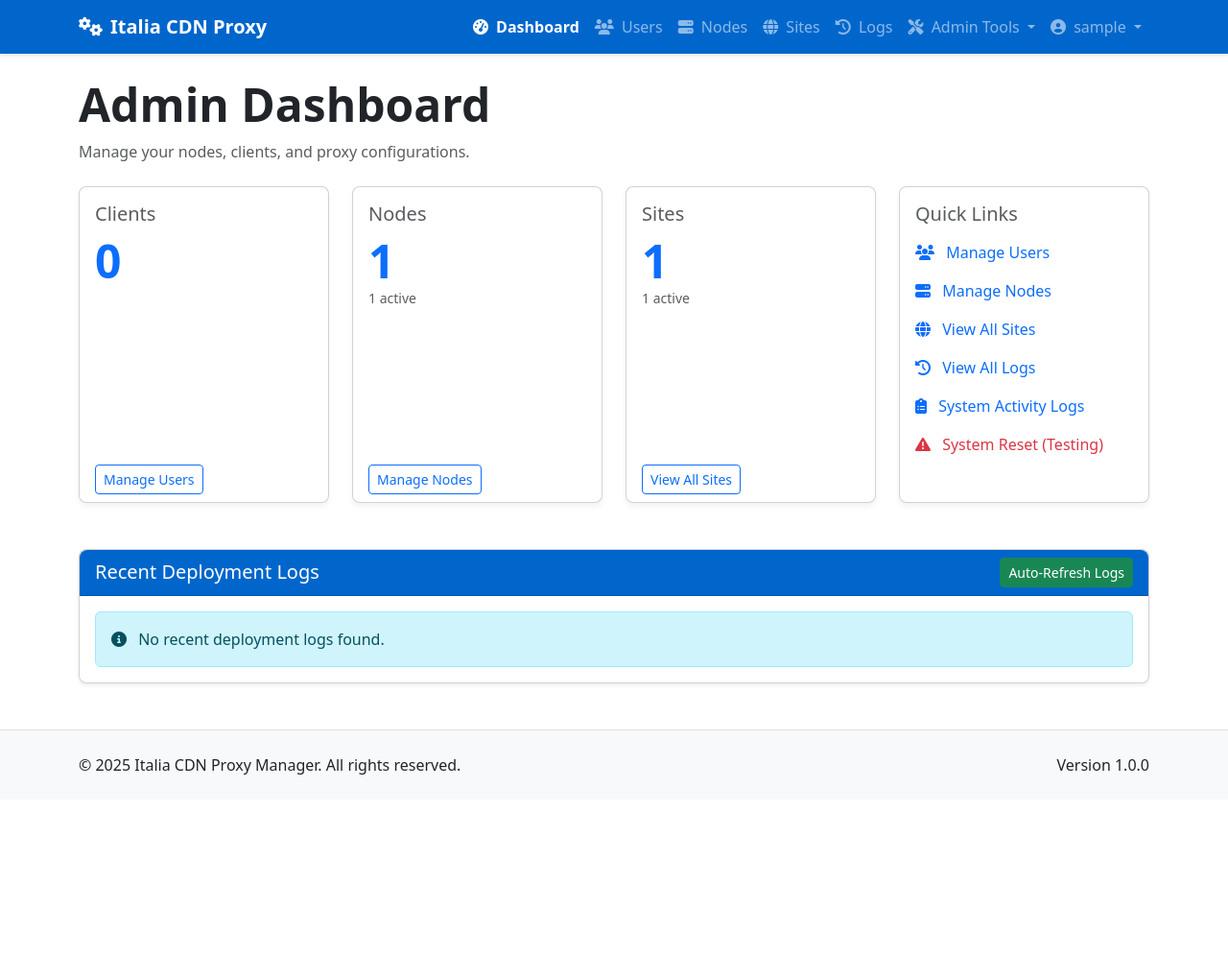
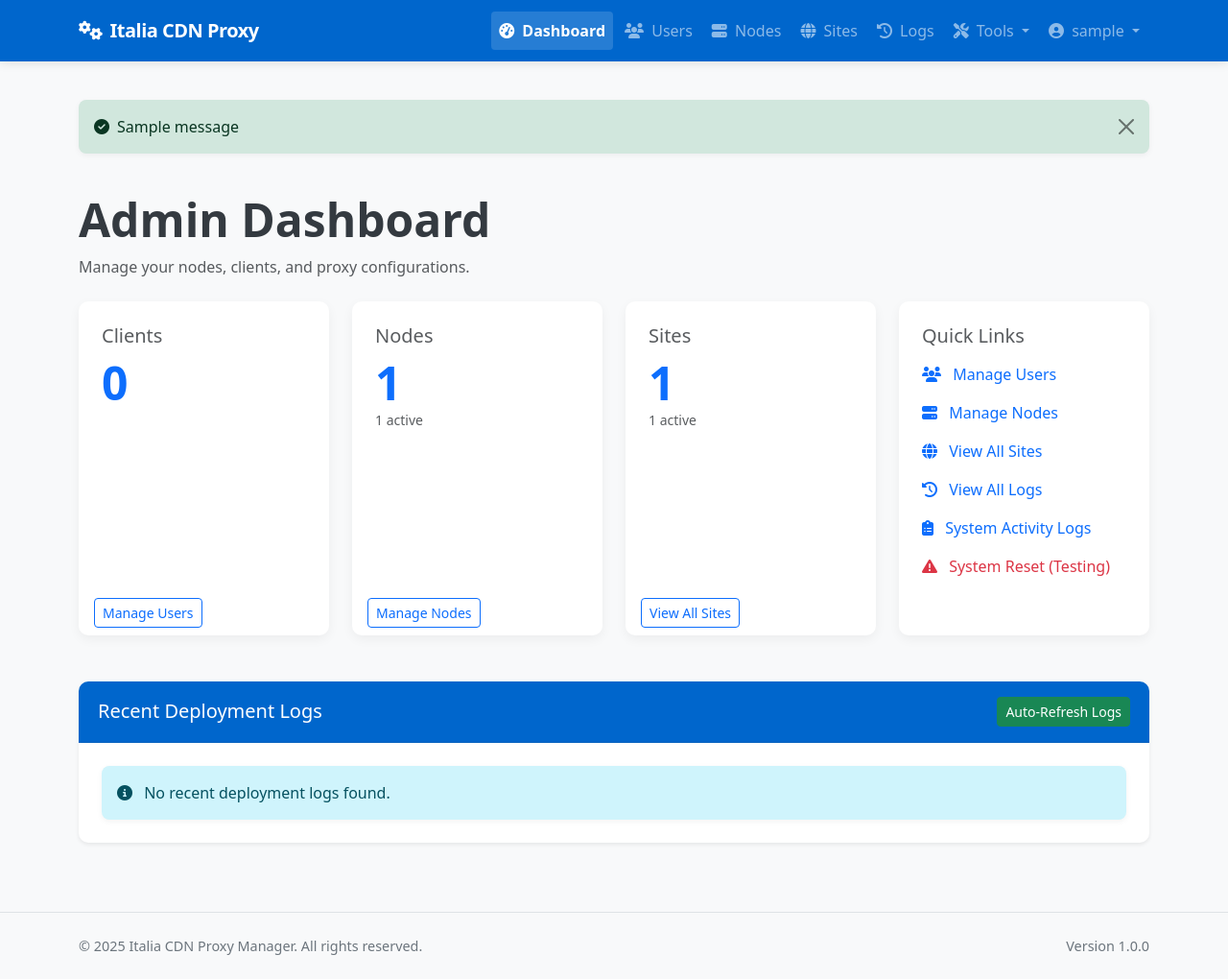
Before and after one commit to fabriziosalmi/reverse-proxy-manager, a Flask app: page /admin/dashboard in a window 1280 px wide. Shown: the whole page at 96% size. Before the commit the page ends 807 px from the top, so only its background shows below. Run offline with Flask 3, Linux system fonts and the light colour scheme; a user stored in the database is signed in; tables that the repository leaves empty hold one stand-in row (values such as "Sample post"); one stand-in notice (Sample message) is shown.

Commit message:
feat: Update base HTML template with enhanced styling and alert messaging system

```diff
--- a/app/templates/base.html
+++ b/app/templates/base.html
@@ -13,67 +13,179 @@
 
     <!-- Custom styles -->
     <style>
+        :root {
+            --primary-color: #0066CC;
+            --primary-dark: #0052a3;
+            --success-color: #198754;
+            --info-color: #0dcaf0;
+            --warning-color: #ffc107;
+            --danger-color: #dc3545;
+        }
+
         body {
             min-height: 100vh;
             display: flex;
             flex-direction: column;
+            background-color: #f8f9fa;
+            color: #343a40;
         }
 
         main {
             flex: 1;
+            padding: 1.5rem 0;
         }
 
         .navbar-brand {
             font-weight: 700;
+            letter-spacing: -0.5px;
         }
 
         .navbar {
-            box-shadow: 0 2px 4px rgba(0, 0, 0, 0.1);
+            box-shadow: 0 2px 10px rgba(0, 0, 0, 0.1);
+            padding: 0.75rem 1rem;
+        }
+
+        .nav-link {
+            font-weight: 500;
+            transition: all 0.2s ease;
+            padding: 0.5rem 1rem;
+            border-radius: 4px;
+            margin: 0 0.125rem;
+        }
+
+        .nav-link:hover {
+            background-color: rgba(255, 255, 255, 0.1);
         }
 
         .card {
-            border-radius: 0.5rem;
-            box-shadow: 0 4px 6px rgba(0, 0, 0, 0.05);
-            margin-bottom: 1.5rem;
+            border-radius: 0.625rem;
+            box-shadow: 0 4px 12px rgba(0, 0, 0, 0.05);
+            border: none;
+            margin-bottom: 1.75rem;
+            overflow: hidden;
+            transition: transform 0.2s, box-shadow 0.2s;
+        }
+
+        .card:hover {
+            transform: translateY(-2px);
+            box-shadow: 0 6px 15px rgba(0, 0, 0, 0.08);
         }
 
         .card-header {
-            border-top-left-radius: 0.5rem !important;
-            border-top-right-radius: 0.5rem !important;
+            border-bottom: 1px solid rgba(0, 0, 0, 0.075);
+            background-color: #fff;
+            padding: 1rem 1.25rem;
+            font-weight: 600;
+        }
+
+        .card-body {
+            padding: 1.5rem;
+        }
+
+        .btn {
+            border-radius: 0.375rem;
+            padding: 0.5rem 1rem;
+            font-weight: 500;
+            transition: all 0.2s;
+        }
+
+        .btn-sm {
+            border-radius: 0.25rem;
+            padding: 0.25rem 0.5rem;
         }
 
         .btn-primary {
-            background-color: #0066CC;
-            border-color: #0066CC;
+            background-color: var(--primary-color);
+            border-color: var(--primary-color);
         }
 
         .btn-primary:hover, .btn-primary:focus {
-            background-color: #0052a3;
-            border-color: #0052a3;
+            background-color: var(--primary-dark);
+            border-color: var(--primary-dark);
         }
 
         .bg-primary {
-            background-color: #0066CC !important;
+            background-color: var(--primary-color) !important;
+        }
+
+        .table {
+            font-size: 0.95rem;
+        }
+
+        .table th {
+            font-weight: 600;
+            border-top: none;
+        }
+
+        .table-striped tbody tr:nth-of-type(odd) {
+            background-color: rgba(0, 0, 0, 0.02);
+        }
+
+        .table-hover tbody tr:hover {
+            background-color: rgba(0, 102, 204, 0.03);
+        }
+
+        .badge {
+            font-weight: 500;
+            padding: 0.35em 0.65em;
+        }
+
+        .progress {
+            height: 0.75rem;
+            border-radius: 0.5rem;
+            background-color: #e9ecef;
         }
 
         .nav-link.active {
             font-weight: 600;
+            background-color: rgba(255, 255, 255, 0.15);
         }
 
-        .sidebar {
-            position: fixed;
-            top: 56px;
-            bottom: 0;
-            left: 0;
-            z-index: 100;
-            padding: 48px 0 0;
-            box-shadow: inset -1px 0 0 rgba(0, 0, 0, .1);
+        .form-control, .form-select {
+            border-radius: 0.375rem;
+            padding: 0.5rem 0.75rem;
+            border-color: #dee2e6;
+        }
+
+        .form-control:focus, .form-select:focus {
+            box-shadow: 0 0 0 0.25rem rgba(0, 102, 204, 0.25);
+        }
+
+        .dropdown-menu {
+            border-radius: 0.5rem;
+            box-shadow: 0 0.5rem 1rem rgba(0, 0, 0, 0.15);
+            padding: 0.5rem 0;
+            border: none;
+        }
+
+        .dropdown-item {
+            padding: 0.5rem 1.25rem;
+            font-weight: 500;
+        }
+
+        .dropdown-item:hover {
+            background-color: rgba(0, 102, 204, 0.05);
+        }
+
+        .alert {
+            border-radius: 0.5rem;
+            border: none;
+            box-shadow: 0 2px 6px rgba(0, 0, 0, 0.05);
+        }
+
+        footer {
+            font-size: 0.9rem;
+            color: #6c757d;
         }
 
         @media (max-width: 767.98px) {
             .sidebar {
                 position: static;
                 padding-top: 20px;
+            }
+
+            .card-body {
+                padding: 1.25rem;
             }
         }
     </style>
@@ -121,7 +233,7 @@
                                 </li>
                                 <li class="nav-item dropdown">
                                     <a class="nav-link dropdown-toggle" href="#" id="adminToolsDropdown" role="button" data-bs-toggle="dropdown" aria-expanded="false">
-                                        <i class="fas fa-tools me-1"></i> Admin Tools
+                                        <i class="fas fa-tools me-1"></i> Tools
                                     </a>
                                     <ul class="dropdown-menu dropdown-menu-end" aria-labelledby="adminToolsDropdown">
                                         <li>
@@ -185,6 +297,37 @@
     </header>
 
     <main>
+        {% with messages = get_flashed_messages(with_categories=true) %}
+            {% if messages %}
+                <div class="container mt-3">
+                    {% for category, message in messages %}
+                        {% set alert_class = 'alert-info' %}
+                        {% if category == 'success' %}
+                            {% set alert_class = 'alert-success' %}
+                        {% elif category == 'error' %}
+                            {% set alert_class = 'alert-danger' %}
+                        {% elif category == 'warning' %}
+                            {% set alert_class = 'alert-warning' %}
+                        {% endif %}
+                        <div class="alert {{ alert_class }} alert-dismissible fade show" role="alert">
+                            <div class="d-flex align-items-center">
+                                {% if category == 'success' %}
+                                    <i class="fas fa-check-circle me-2"></i>
+                                {% elif category == 'error' %}
+                                    <i class="fas fa-exclamation-circle me-2"></i>
+                                {% elif category == 'warning' %}
+                                    <i class="fas fa-exclamation-triangle me-2"></i>
+                                {% else %}
+                                    <i class="fas fa-info-circle me-2"></i>
+                                {% endif %}
+                                <div>{{ message }}</div>
+                            </div>
+                            <button type="button" class="btn-close" data-bs-dismiss="alert" aria-label="Close"></button>
+                        </div>
+                    {% endfor %}
+                </div>
+            {% endif %}
+        {% endwith %}
         {% block content %}{% endblock %}
     </main>
 
```
Also changed, not shown: instance/app.db.
